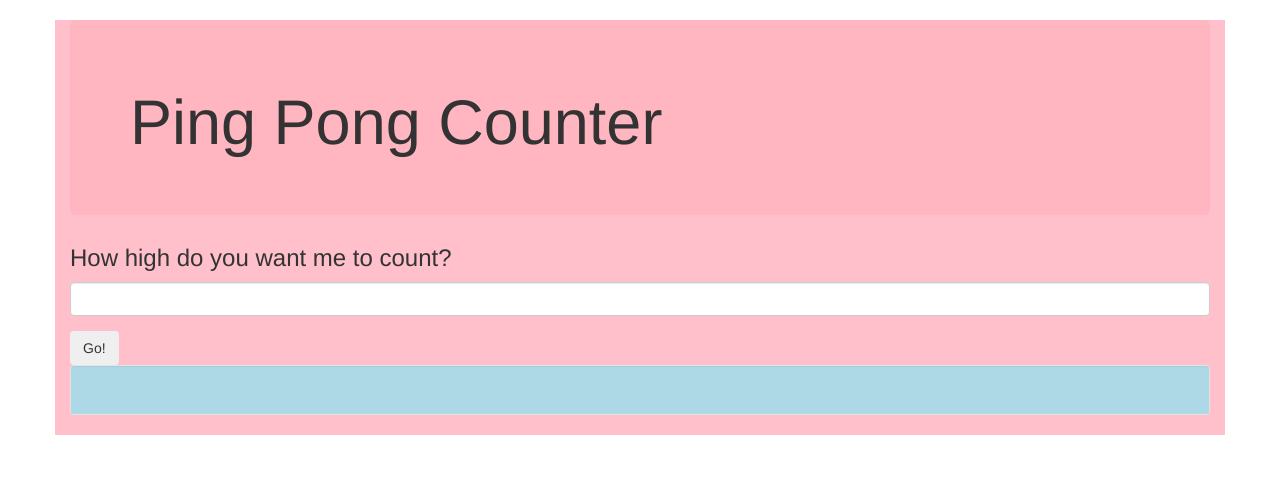
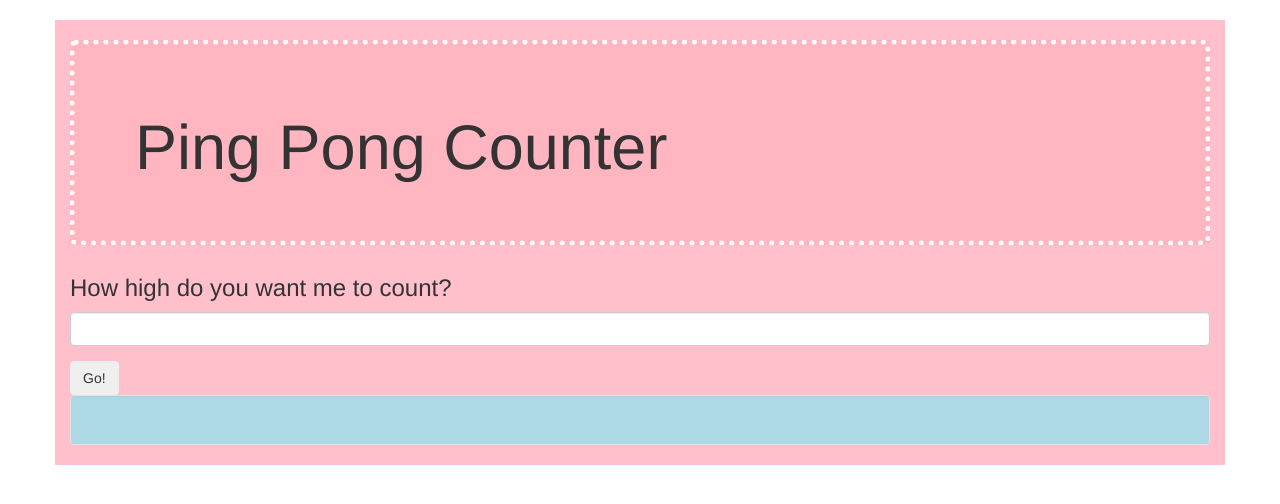
Before and after one commit to elmunoz42/Ping-Pong, a plain HTML site: page index.html in a window 1280 px wide. Drawn offline with Linux system fonts and the light colour scheme.

Commit message:
add borders and margins.

```diff
--- a/css/styles.css
+++ b/css/styles.css
@@ -12,7 +12,11 @@ li {
   margin-top: 20px;
 }
 .jumbotron {
+  margin-top: 20px;
   background-color: lightpink;
+  border-color: white;
+  border-width: thick;
+  border-style: dotted;
 }
 .well {
   background-color: lightblue;
```
